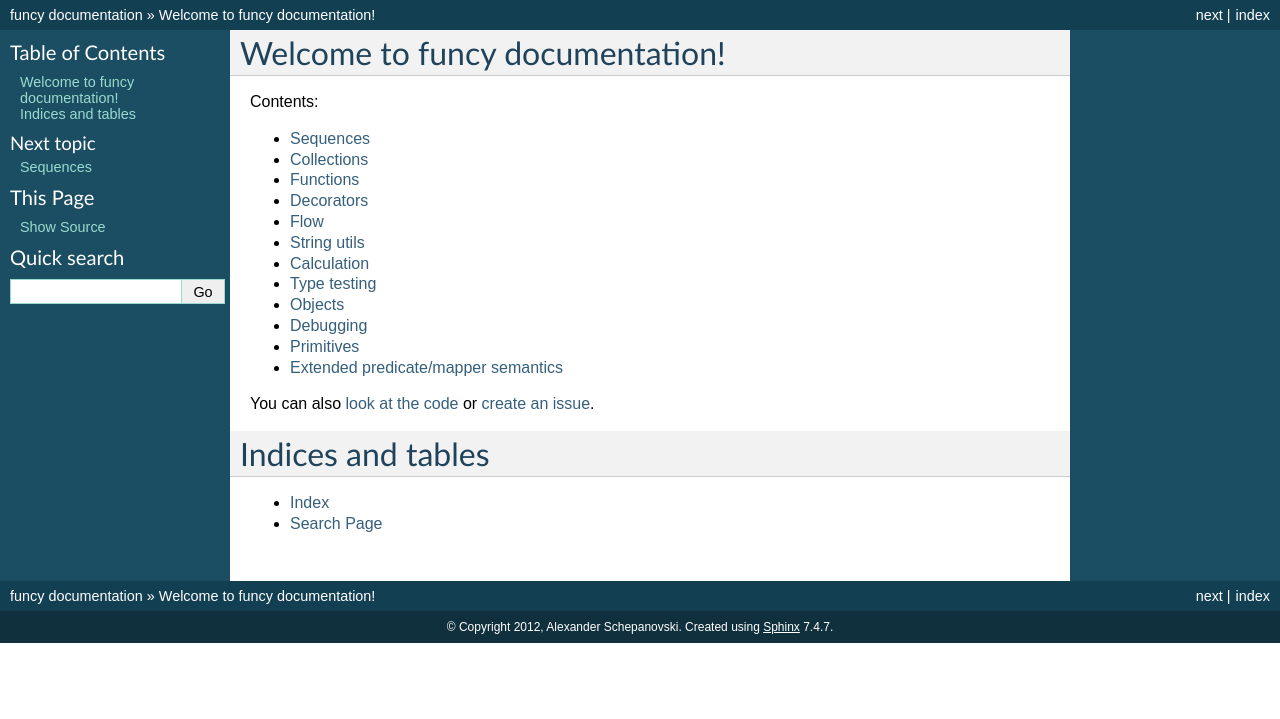
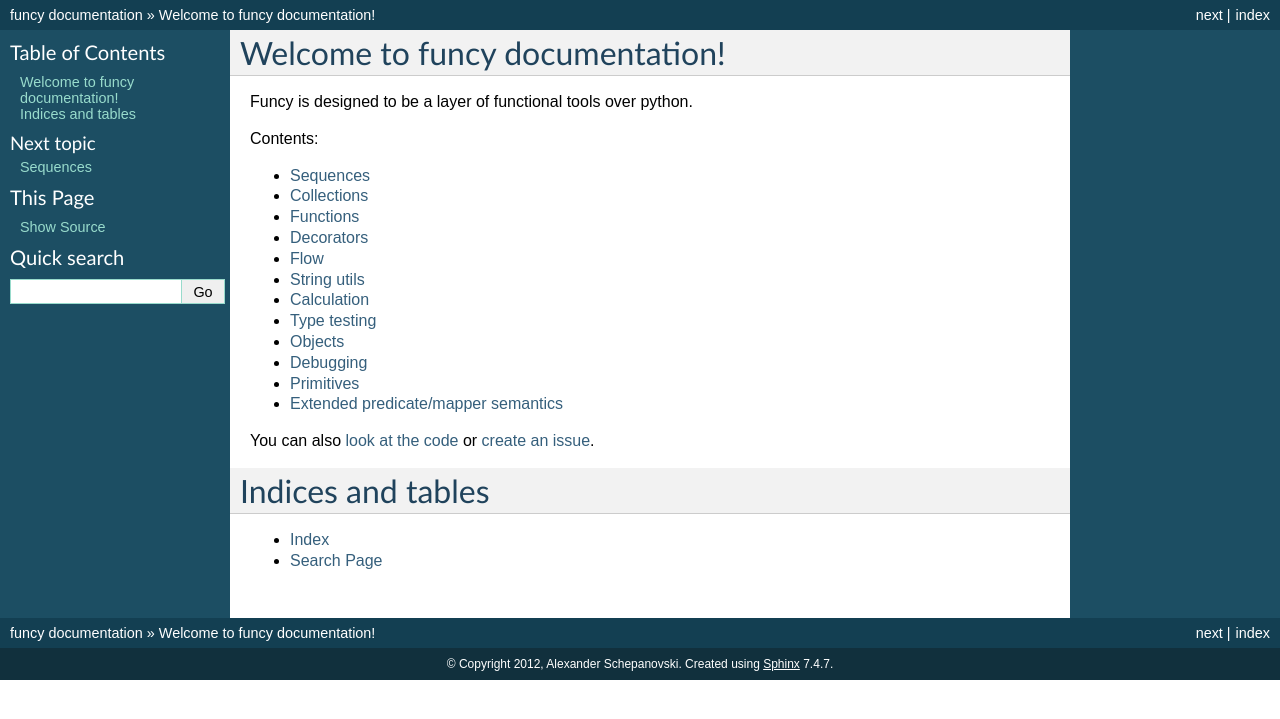
Before and after one commit to Jamaal224/funcy, a Sphinx documentation site: the page built from docs/index.rst, in a window 1280 px wide. Shown: the top 719 px of the page. Built offline with Sphinx 7.4.7, drawn with Linux system fonts in a browser that asks for light colours.

Commit message:
Added a philisophy line to docs

```diff
--- a/README.rst
+++ b/README.rst
@@ -140,7 +140,6 @@ Bring your ideas and/or code that can make functional python more fun.
 TODO
 ----
 
-- write a philoshophy docs section
 - create cheatsheet html
 - reject*(), disjoint*() collections
 - merge_with(), zip_with()
--- a/docs/index.rst
+++ b/docs/index.rst
@@ -5,6 +5,9 @@
 
 Welcome to funcy documentation!
 =================================
+
+Funcy is designed to be a layer of functional tools over python.
+
 
 Contents:
 
```
